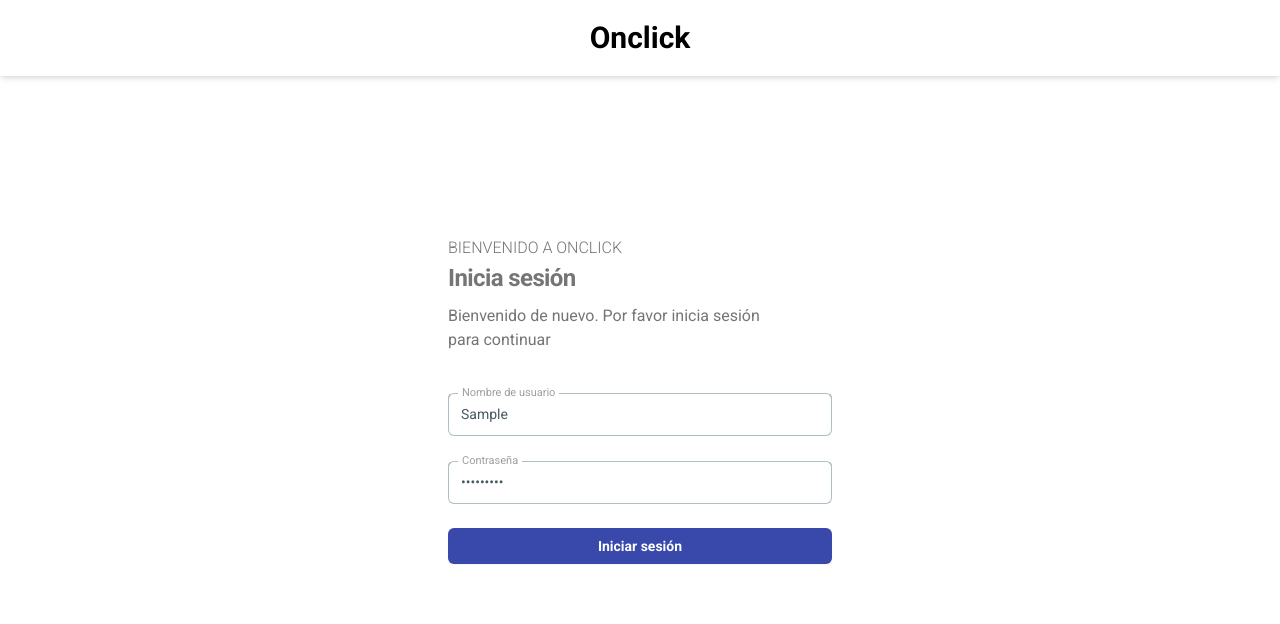
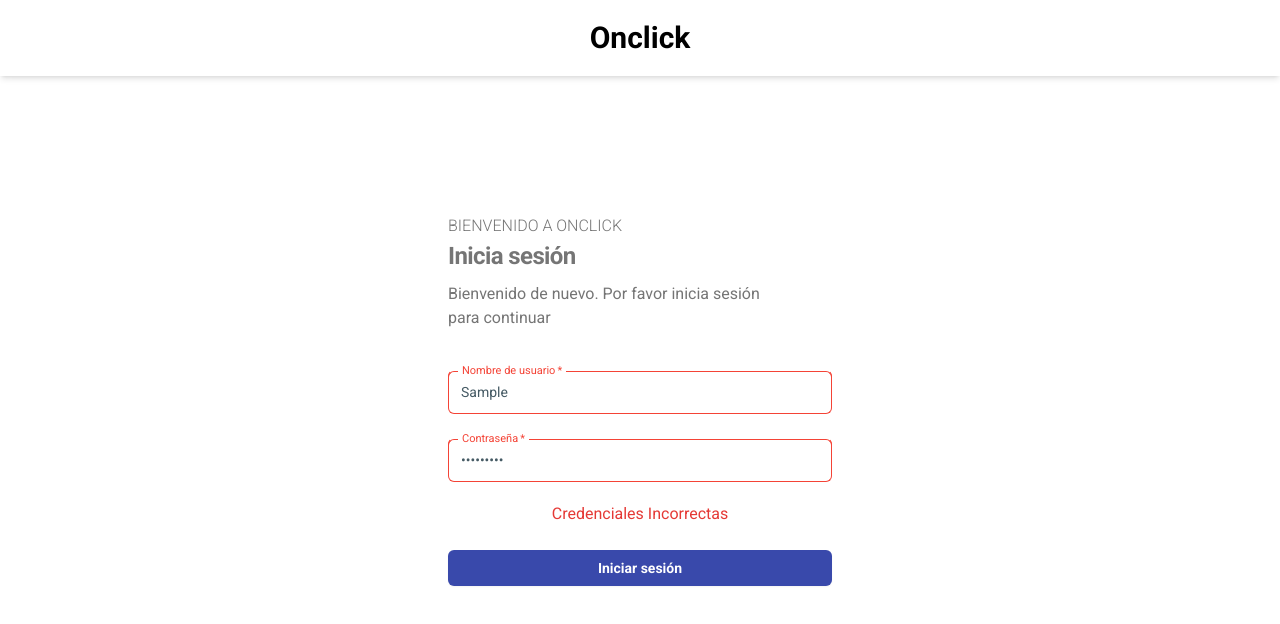
Before and after one commit to axeldev23/FrontOnclickLock, a React (Vite) app: page /#/login in a window 1280 px wide. Both pictures are taken after typing "Sample", "Sample123" into the empty fields and a click on the button "Iniciar sesión". Shown: the top 624 px of the page. Built offline with nearby package versions, Linux system fonts and the light colour scheme; no server answers.

Commit message:
Se agregaron excepciones en el login

```diff
--- a/src/components/Login.jsx
+++ b/src/components/Login.jsx
@@ -9,15 +9,25 @@ export default function Login() {
     const [username, setUsername] = useState('');
     const [password, setPassword] = useState('');
     const [isDarkMode, setIsDarkMode] = useState(false);
+    const [loading, setLoading] = useState(false);
+    const [errorMessage, setErrorMessage] = useState('');
+    const [error, setError] = useState(false);
 
     const handleSubmit = async (e) => {
         e.preventDefault();
+        setLoading(true);
+        setError(false);
+        setErrorMessage('');
 
         try {
             const data = await loginAPI(username, password);
             login(data.user, data.token);
         } catch (error) {
             console.error('Error en la autenticación', error);
+            setErrorMessage('Credenciales Incorrectas');
+            setError(true);
+        } finally {
+            setLoading(false);
         }
     };
 
@@ -56,9 +66,11 @@ export default function Login() {
                                 label="Nombre de usuario"
                                 value={username}
                                 onChange={(e) => setUsername(e.target.value)}
-                                className="mb-4 focus:ring-0 dark:border-slate-200" // Añade clases para foco
+                                className={`mb-4 focus:ring-0 ${isDarkMode && error ? 'text-white' : ''}`}
                                 color={isDarkMode ? "white" : undefined}
                                 size='lg'
+                                error={error}
+                                required
                             />
                         </div>
 
@@ -69,19 +81,27 @@ export default function Login() {
                                     label="Contraseña"
                                     value={password}
                                     onChange={(e) => setPassword(e.target.value)}
-                                    className="mb-4 focus:ring-0" // Añade clases para foco
+                                    className={`mb-4 focus:ring-0 ${isDarkMode && error ? 'text-white' : ''}`}
                                     color={isDarkMode ? "white" : undefined}
                                     size='lg'
+                                    error={error}
+                                    required
                                 />
                             </div>
+                            {errorMessage && (
+                                <div className='mt-5'>
+                                    <p id='mensajeError' className='text-red-600'>{errorMessage}</p>
+                                </div>
+                            )}
                         </div>
 
                         <div>
                             <button
                                 type="submit"
                                 className="flex w-full justify-center rounded-md bg-indigo-600 px-3 py-1.5 text-sm font-semibold leading-6 text-white shadow-sm hover:bg-indigo-500 focus-visible:outline focus-visible:outline-2 focus-visible:outline-offset-2 focus-visible:outline-indigo-600"
+                                disabled={loading}
                             >
-                                Iniciar sesión
+                                {loading ? 'Iniciando sesión...' : 'Iniciar sesión'}
                             </button>
                         </div>
                     </form>
```
